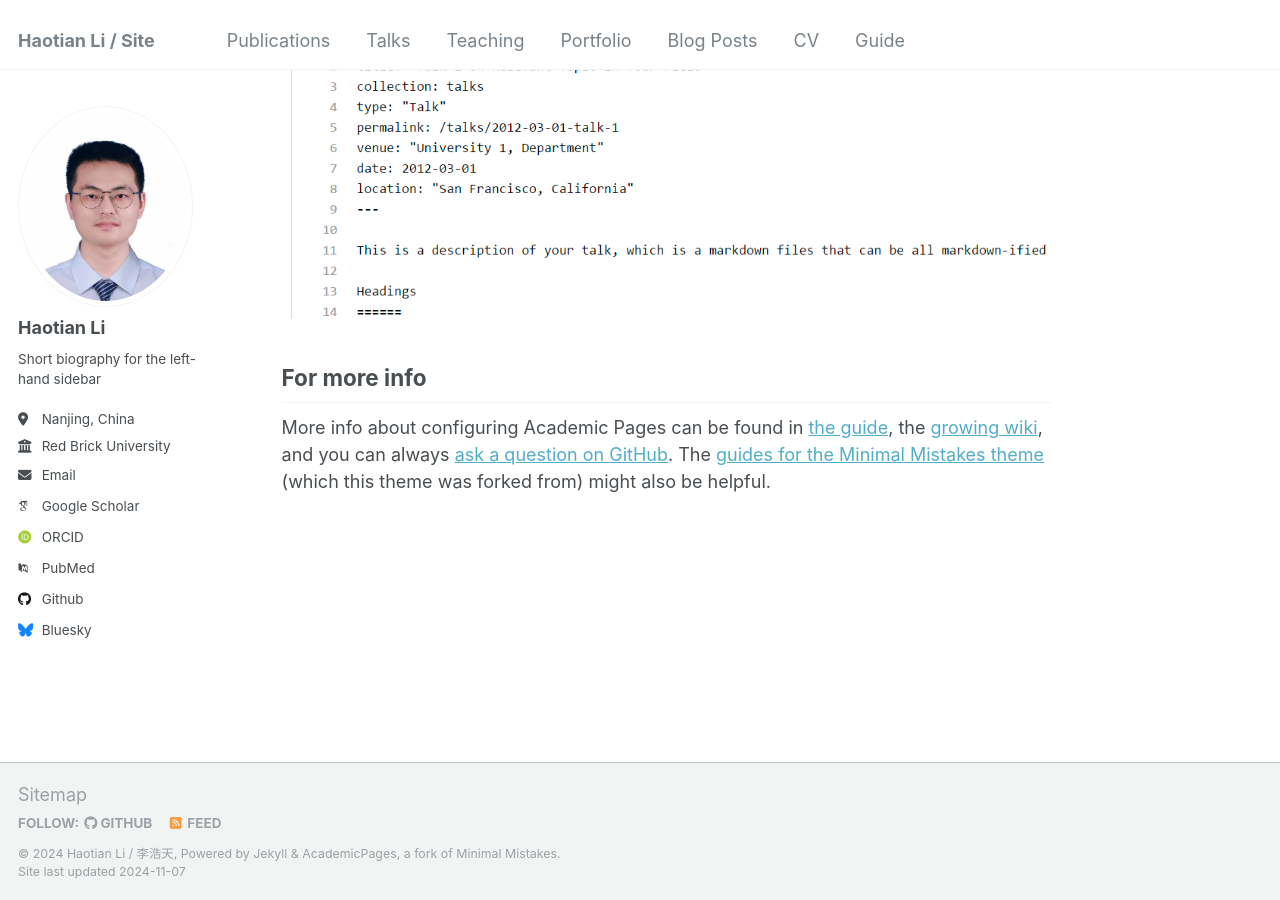
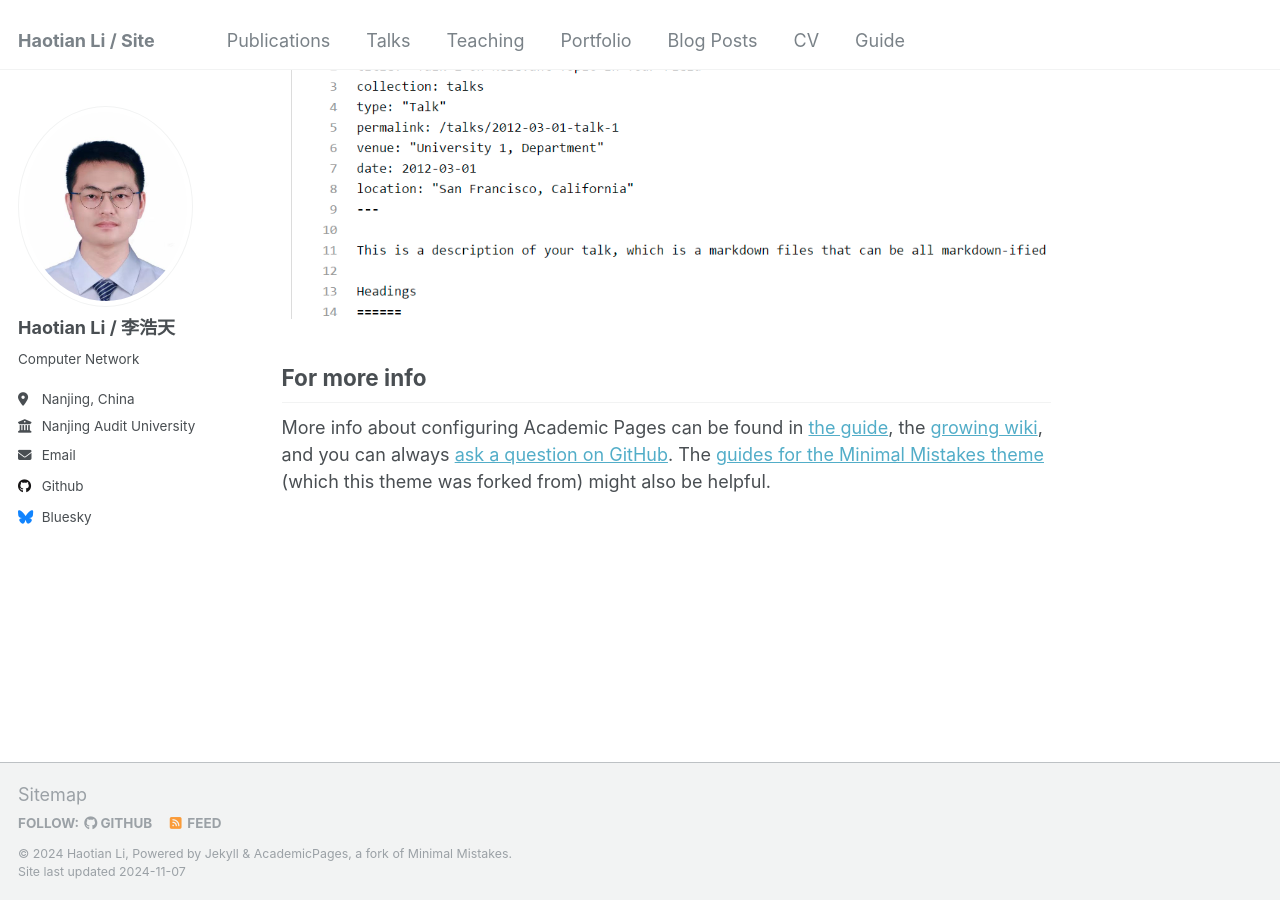
Before and after one commit to bluehaotian/bluehaotian.github.io, a Jekyll site: the page built from _pages/about.md, in a window 1280 px wide and 900 px high, scrolled down 2840 px. Built offline with Jekyll 4.4.1, drawn with Linux system fonts in a browser that asks for light colours; some web fonts are replaced.

Commit message:
Update _config.yml

```diff
--- a/_config.yml
+++ b/_config.yml
@@ -10,9 +10,9 @@
 locale                   : "en-US"
 title                    : "Haotian Li / Site" #"Your Name / Site Title"
 title_separator          : "-"
-name                     : &name "Haotian Li / 李浩天" #"Your Name"
+name                     : &name "Haotian Li" #"Your Name"
 description              : &description "Nanjing Audit University"
-url                      : https://bluehaotian.github.io/ #https://academicpages.github.io # the base hostname & protocol for your site e.g. "https://mmistakes.github.io"
+url                      : "https://bluehaotian.github.io/" #https://academicpages.github.io # the base hostname & protocol for your site e.g. "https://mmistakes.github.io"
 baseurl                  : "" # the subpath of your site, e.g. "/blog"
 repository               : "academicpages/academicpages.github.io"
 
@@ -22,22 +22,22 @@ repository               : "academicpages/academicpages.github.io"
 author:
   # Biographic information
   avatar           : "photo.png"
-  name             : "Haotian Li" #"Your Sidebar Name"
+  name             : "Haotian Li / 李浩天" #"Your Sidebar Name"
   pronouns         : # example: "she/her"
-  bio              : "Short biography for the left-hand sidebar"
+  bio              : "Computer Network"
   location         : "Nanjing, China"
-  employer         : "Red Brick University"
+  employer         : "Nanjing Audit University"
   uri              : # URL
-  email            : "none@example.org"
+  email            : "lihtian@foxmail.com"
 
   # Academic websites
   arxiv            : # URL - Update with the correct link to your profile
-  googlescholar    : "https://scholar.google.com/citations?user=PS_CX0AAAAAJ"
+  googlescholar    : # "https://scholar.google.com/citations?user=PS_CX0AAAAAJ"
   impactstory      : # URL
-  orcid            : "http://orcid.org/yourorcidurl"
+  orcid            : # "http://orcid.org/yourorcidurl"
   semantic         : # URL
-  pubmed           : "https://www.ncbi.nlm.nih.gov/pubmed/?term=john+snow"
-  researchgate     : # URL
+  pubmed           : # "https://www.ncbi.nlm.nih.gov/pubmed/?term=john+snow"
+  researchgate     : # https://www.researchgate.net/profile/Haotian_Li26
   scopus           : # URL
 
   # Repositories and software development
```
